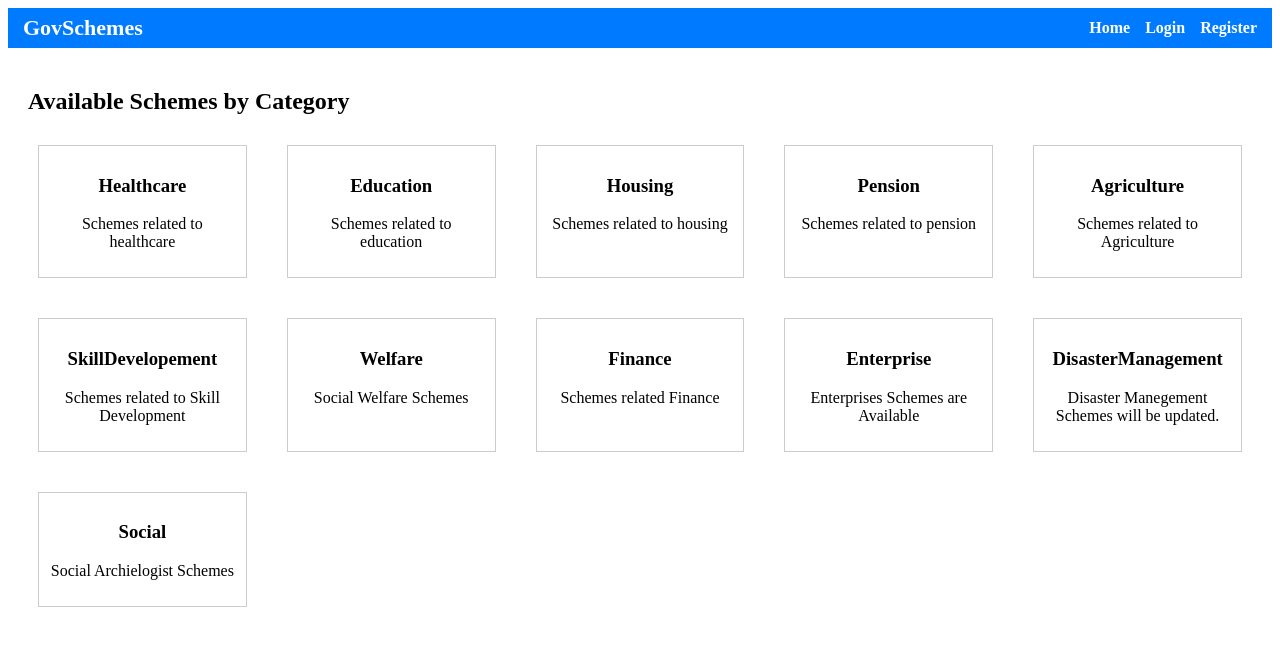
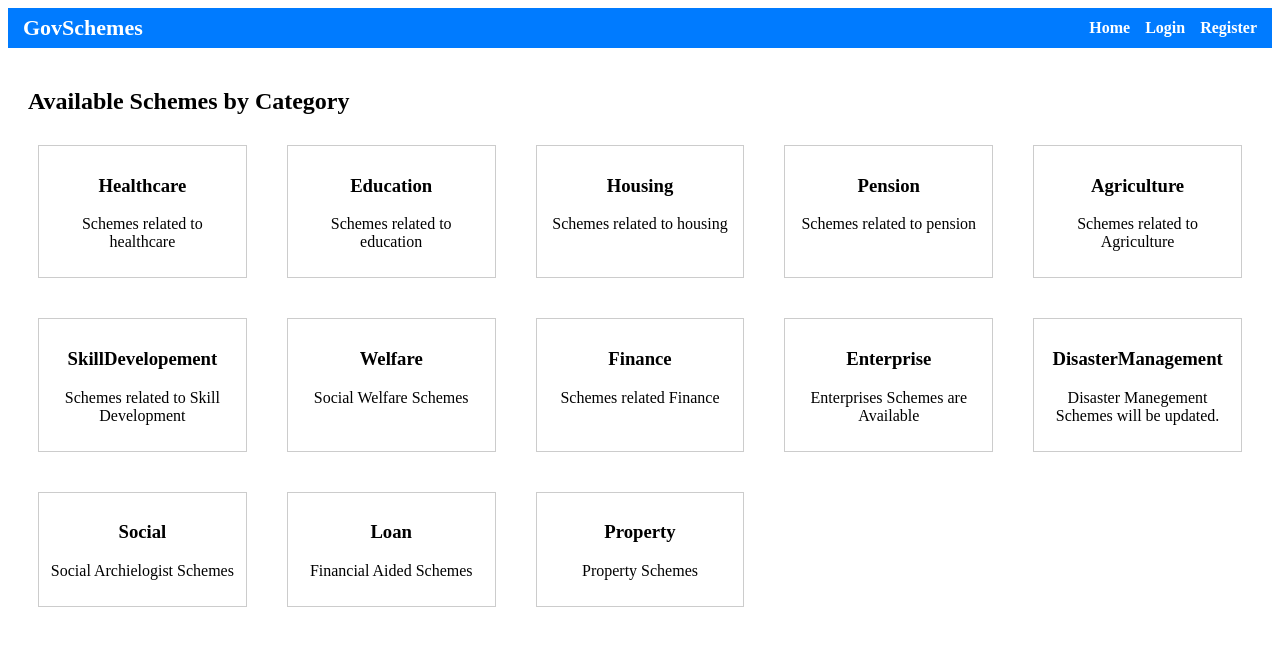
Before and after one commit to Nishanth1306/cloned, a React (Vite) app in the folder frontend/: page /category in a window 1280 px wide. Shown: the top 646 px of the page. Built offline with nearby package versions, Linux system fonts and the light colour scheme.

Commit message:
Property Schemes Added

```diff
--- a/frontend/src/components/CategoryPage.jsx
+++ b/frontend/src/components/CategoryPage.jsx
@@ -85,6 +85,10 @@ const CategoryPage = () => {
     {id:9, name: "Enterprise",description:" Enterprises Schemes are Available"},
     {id:10, name:"DisasterManagement", description:"Disaster Manegement Schemes will be updated."},
     {id:11, name:"Social", description:"Social Archielogist Schemes"},
+    {id:12, name:"Loan", description : "Financial Aided Schemes"},
+    {id:13, name:"Property", description: "Property Schemes"},
+
+
 
 
 
```
Also changed, not shown: 1 other file (tests, documents, lock files or other folders).
